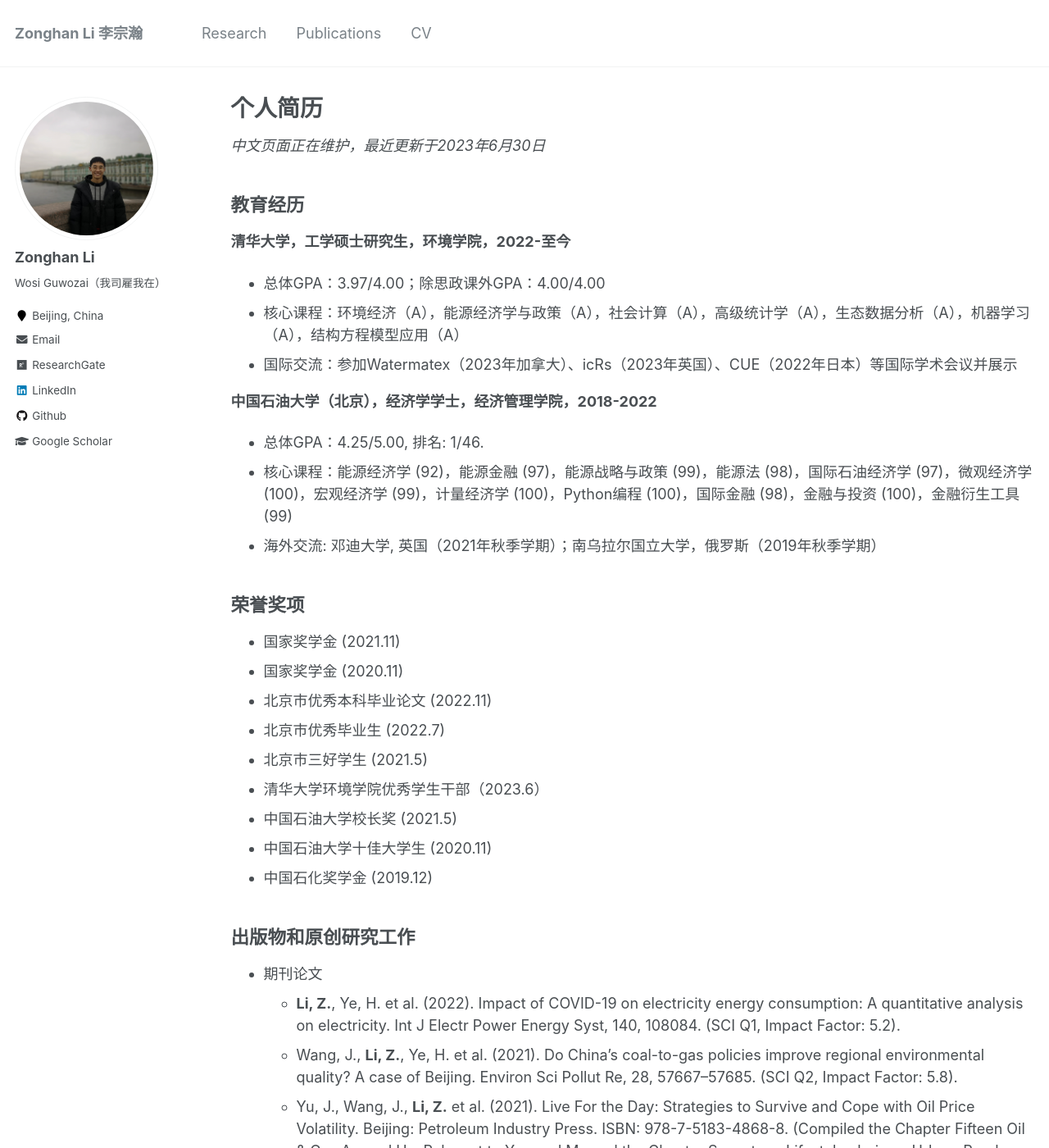
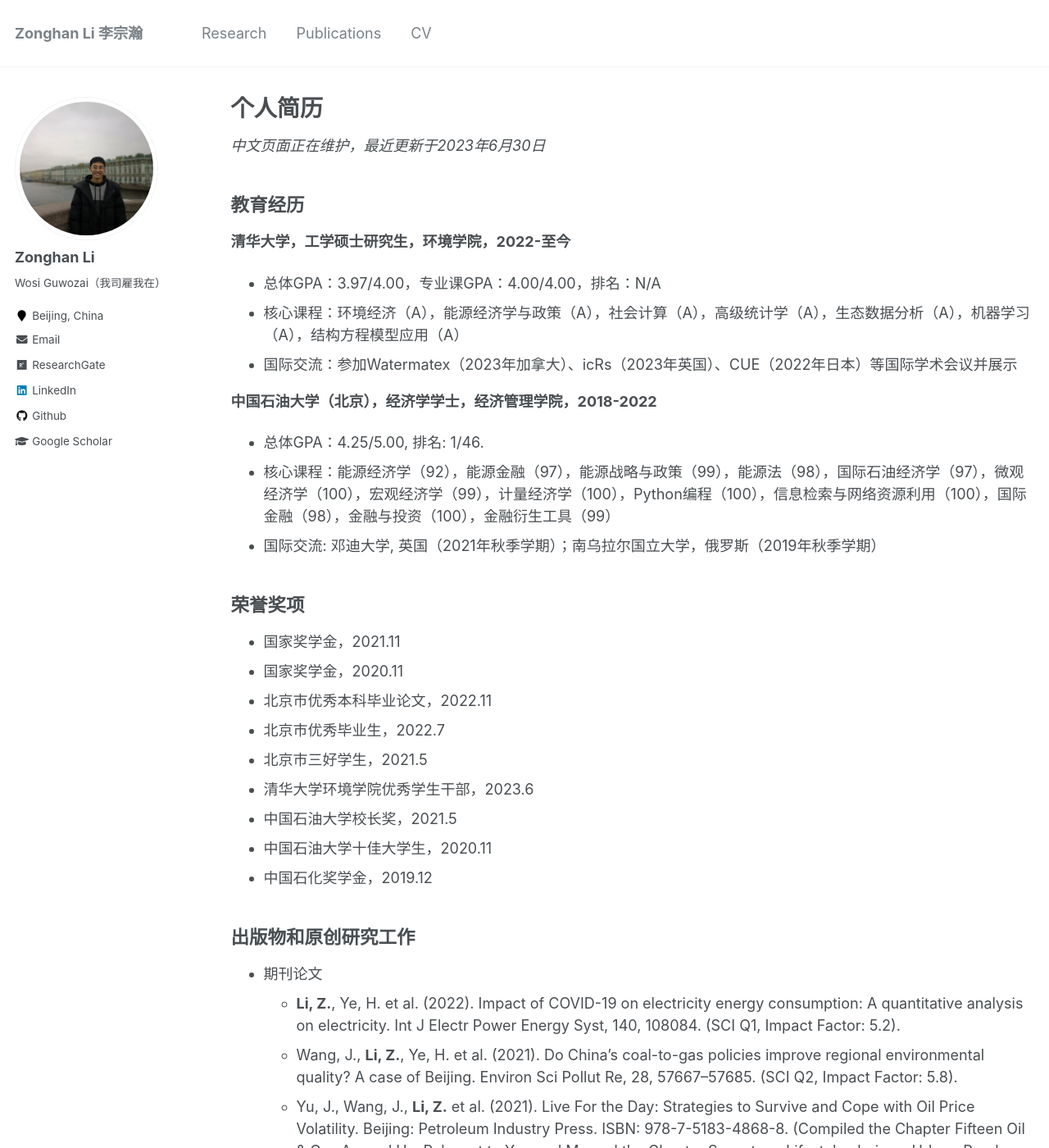
Before and after one commit to lzh3278/lzh.github.io, a Jekyll site: the page built from _pages/cv-chn.md, in a window 1280 px wide and 1400 px high. Shown: the whole window at 82% size. Built offline with Jekyll 4.4.1, drawn with Linux system fonts in a browser that asks for light colours; some of the changed text lies outside the part shown.

Commit message:
Update cv-chn.md

```diff
--- a/_pages/cv-chn.md
+++ b/_pages/cv-chn.md
@@ -13,27 +13,27 @@ redirect_from:
 教育经历
 ------
 **清华大学，工学硕士研究生，环境学院，2022-至今**
-* 总体GPA：3.97/4.00；除思政课外GPA：4.00/4.00
+* 总体GPA：3.97/4.00，专业课GPA：4.00/4.00，排名：N/A
 * 核心课程：环境经济（A），能源经济学与政策（A），社会计算（A），高级统计学（A），生态数据分析（A），机器学习（A），结构方程模型应用（A）
 * 国际交流：参加Watermatex（2023年加拿大）、icRs（2023年英国）、CUE（2022年日本）等国际学术会议并展示
 
 **中国石油大学（北京），经济学学士，经济管理学院，2018-2022**
 * 总体GPA：4.25/5.00, 排名: 1/46.
-* 核心课程：能源经济学 (92)，能源金融 (97)，能源战略与政策 (99)，能源法 (98)，国际石油经济学 (97)，微观经济学 (100)，宏观经济学 (99)，计量经济学 (100)，Python编程 (100)，国际金融 (98)，金融与投资 (100)，金融衍生工具 (99)
-* 海外交流: 邓迪大学, 英国（2021年秋季学期）；南乌拉尔国立大学，俄罗斯（2019年秋季学期）
+* 核心课程：能源经济学（92），能源金融（97），能源战略与政策（99），能源法（98），国际石油经济学（97），微观经济学（100），宏观经济学（99），计量经济学（100），Python编程（100），信息检索与网络资源利用（100），国际金融（98），金融与投资（100），金融衍生工具（99）
+* 国际交流: 邓迪大学, 英国（2021年秋季学期）；南乌拉尔国立大学，俄罗斯（2019年秋季学期）
 
 
 荣誉奖项
 ------
-* 国家奖学金 (2021.11)
-* 国家奖学金 (2020.11)
-* 北京市优秀本科毕业论文 (2022.11)
-* 北京市优秀毕业生 (2022.7)
-* 北京市三好学生 (2021.5)
-* 清华大学环境学院优秀学生干部（2023.6）
-* 中国石油大学校长奖 (2021.5)
-* 中国石油大学十佳大学生 (2020.11)
-* 中国石化奖学金 (2019.12)
+* 国家奖学金，2021.11
+* 国家奖学金，2020.11
+* 北京市优秀本科毕业论文，2022.11
+* 北京市优秀毕业生，2022.7
+* 北京市三好学生，2021.5
+* 清华大学环境学院优秀学生干部，2023.6
+* 中国石油大学校长奖，2021.5
+* 中国石油大学十佳大学生，2020.11
+* 中国石化奖学金，2019.12
 
 
 出版物和原创研究工作
```
Also changed, not shown: other parts of _pages/cv-chn.md (+6 -0 lines).
